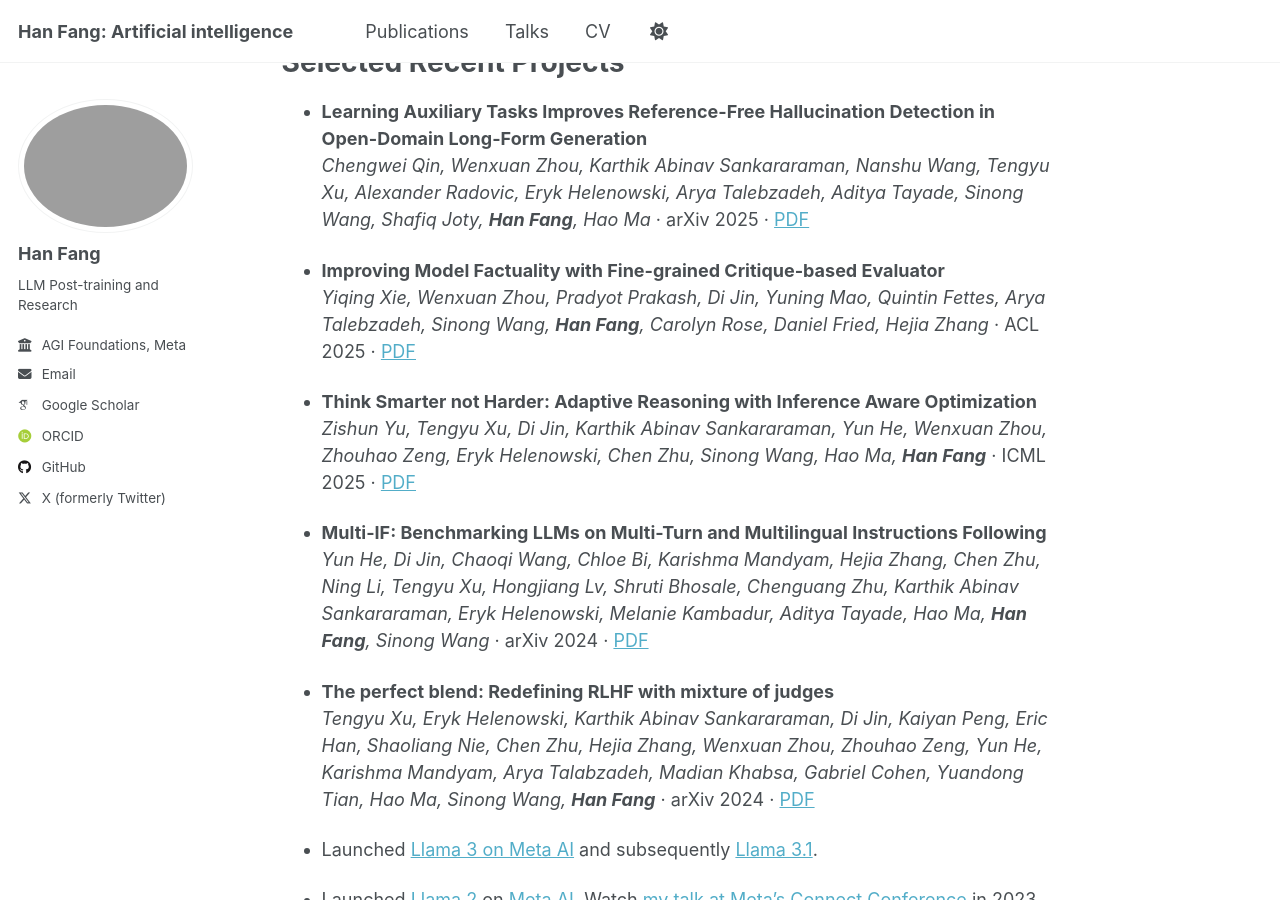
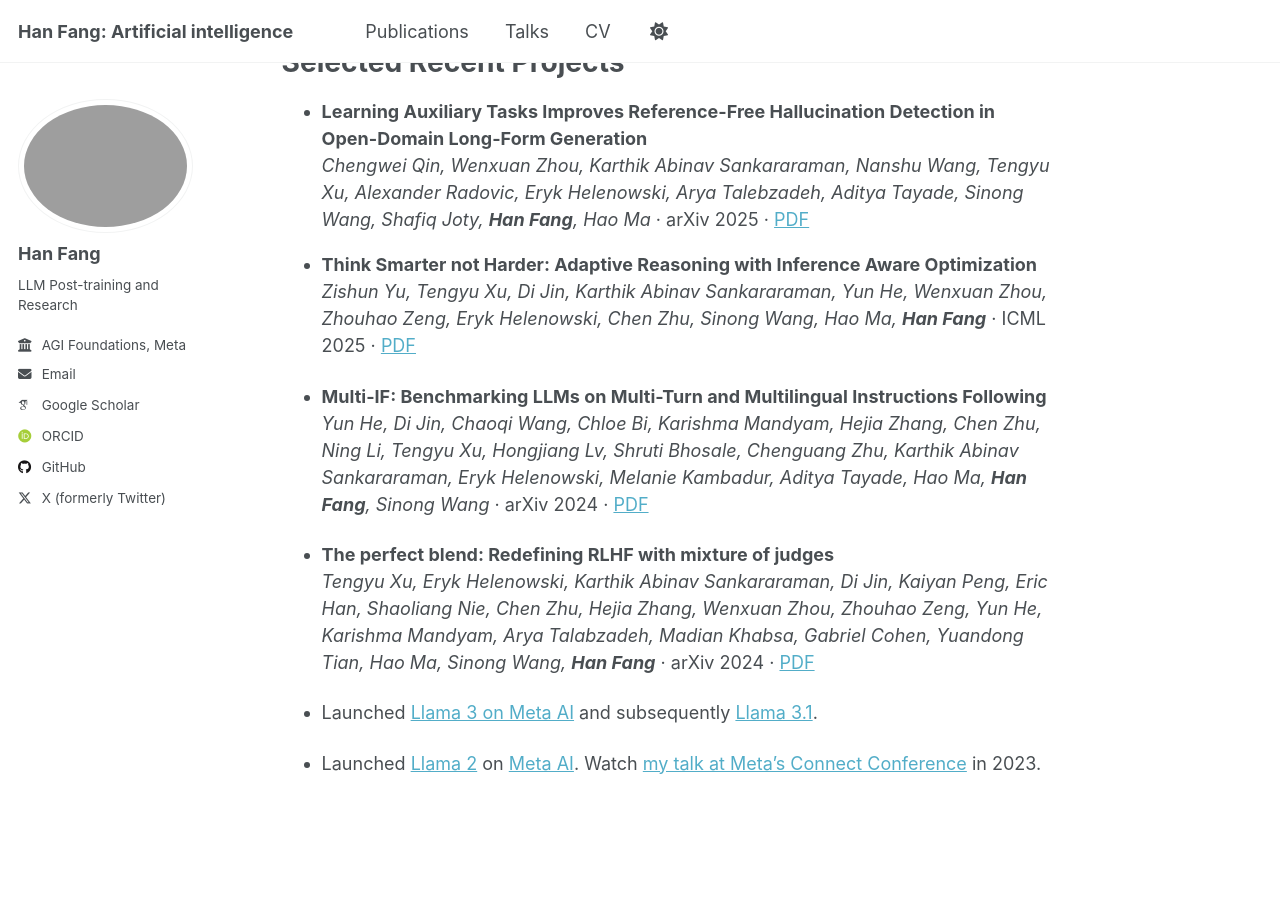
Before and after one commit to hanfang/hanfang.github.io, a Jekyll site: the page built from _pages/about.md, in a window 1280 px wide and 900 px high, scrolled down 381 px. Built offline with Jekyll 4.4.1, drawn with Linux system fonts in a browser that asks for light colours; some web fonts are replaced; a script that is not in the unit is left out.

Commit message:
Update about.md

```diff
--- a/_pages/about.md
+++ b/_pages/about.md
@@ -20,12 +20,11 @@ Selected Recent Projects
 * **Learning Auxiliary Tasks Improves Reference-Free Hallucination Detection in Open-Domain Long-Form Generation**
   *Chengwei Qin, Wenxuan Zhou, Karthik Abinav Sankararaman, Nanshu Wang, Tengyu Xu, Alexander Radovic, Eryk Helenowski, Arya Talebzadeh, Aditya Tayade, Sinong Wang, Shafiq Joty, **Han Fang**, Hao Ma* · arXiv 2025 · [PDF](https://arxiv.org/abs/2505.12265)
 
-* **Improving Model Factuality with Fine-grained Critique-based Evaluator**
-  *Yiqing Xie, Wenxuan Zhou, Pradyot Prakash, Di Jin, Yuning Mao, Quintin Fettes, Arya Talebzadeh, Sinong Wang, **Han Fang**, Carolyn Rose, Daniel Fried, Hejia Zhang* · ACL 2025 · [PDF](https://arxiv.org/abs/2410.18359)
+<!-- * **Improving Model Factuality with Fine-grained Critique-based Evaluator**
+  *Yiqing Xie, Wenxuan Zhou, Pradyot Prakash, Di Jin, Yuning Mao, Quintin Fettes, Arya Talebzadeh, Sinong Wang, **Han Fang**, Carolyn Rose, Daniel Fried, Hejia Zhang* · ACL 2025 · [PDF](https://arxiv.org/abs/2410.18359)  -->
 
 * **Think Smarter not Harder: Adaptive Reasoning with Inference Aware Optimization**
   *Zishun Yu, Tengyu Xu, Di Jin, Karthik Abinav Sankararaman, Yun He, Wenxuan Zhou, Zhouhao Zeng, Eryk Helenowski, Chen Zhu, Sinong Wang, Hao Ma, **Han Fang*** · ICML 2025 · [PDF](https://arxiv.org/abs/2501.17974)
-
 
 * **Multi-IF: Benchmarking LLMs on Multi-Turn and Multilingual Instructions Following**
   *Yun He, Di Jin, Chaoqi Wang, Chloe Bi, Karishma Mandyam, Hejia Zhang, Chen Zhu, Ning Li, Tengyu Xu, Hongjiang Lv, Shruti Bhosale, Chenguang Zhu, Karthik Abinav Sankararaman, Eryk Helenowski, Melanie Kambadur, Aditya Tayade, Hao Ma, **Han Fang**, Sinong Wang* · arXiv 2024 · [PDF](https://arxiv.org/abs/2410.15553)
```
